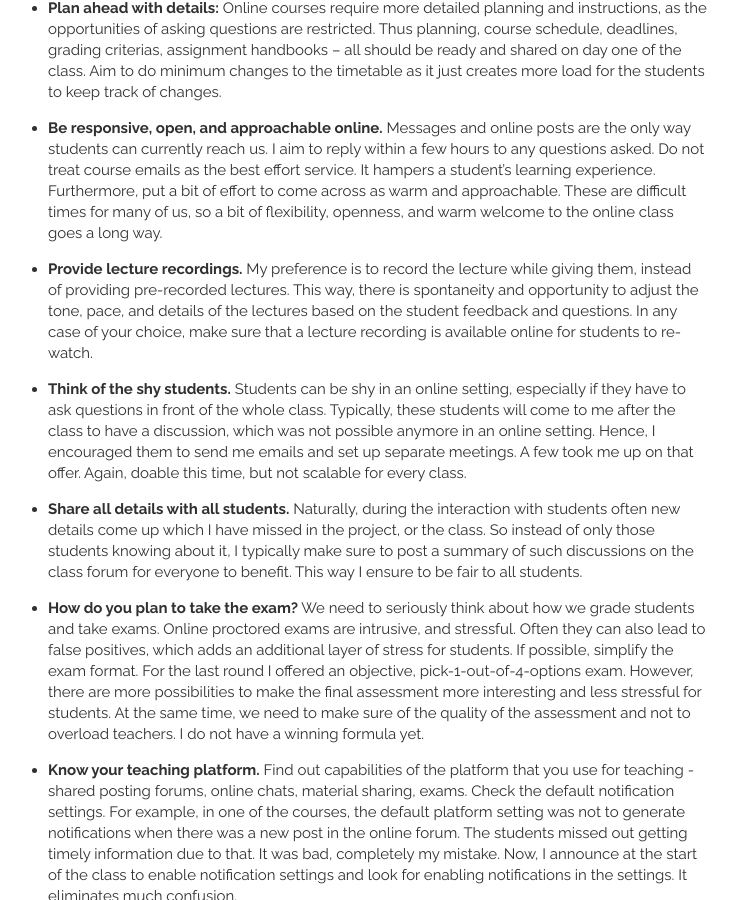
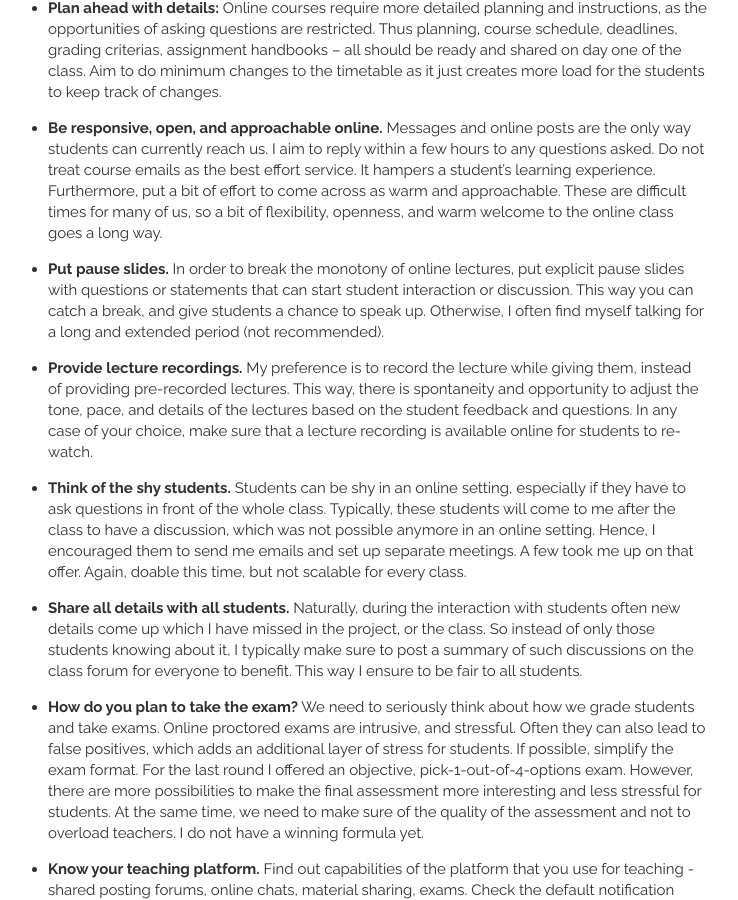
Before and after one commit to animeshtrivedi/animeshtrivedi.github.io, a Jekyll site: the page built from _posts/2021-04-14-online-teaching.md, in a window 1280 px wide and 900 px high, scrolled down 1323 px. Shown: the whole window, without its empty margins (262-1000 px from the left). Built offline with Jekyll 4.4.1, drawn with Linux system fonts in a browser that asks for light colours.

Commit message:
update
Signed-off-by: Animesh Trivedi <atrivedi@apache.org>

```diff
--- a/_posts/2021-04-14-online-teaching.md
+++ b/_posts/2021-04-14-online-teaching.md
@@ -23,6 +23,8 @@ Lastly, from February to March 2021, I ran a flipped classroom paper reading sem
 
   * **Be responsive, open, and approachable online.** Messages and online posts are the only way students can currently reach us. I aim to reply within a few hours to any questions asked. Do not treat course emails as the best effort service. It hampers a student's learning experience. Furthermore, put a bit of effort to come across as warm and approachable. These are difficult times for many of us, so a bit of flexibility, openness, and warm welcome to the online class goes a long way.
 
+  * **Put pause slides.** In order to break the monotony of online lectures, put explicit pause slides with questions or statements that can start student interaction or discussion. This way you can catch a break, and give students a chance to speak up. Otherwise, I often find myself talking for a long and extended period (not recommended).
+
   * **Provide lecture recordings.** My preference is to record the lecture while giving them, instead of providing pre-recorded lectures. This way, there is spontaneity and opportunity to adjust the tone, pace, and details of the lectures based on the student feedback and questions. In any case of your choice, make sure that a lecture recording is available online for students to re-watch.
 
   * **Think of the shy students.** Students can be shy in an online setting, especially if they have to ask questions in front of the whole class. Typically, these students will come to me after the class to have a discussion, which was not possible anymore in an online setting. Hence, I encouraged them to send me emails and set up separate meetings. A few took me up on that offer. Again, doable this time, but not scalable for every class.
```
